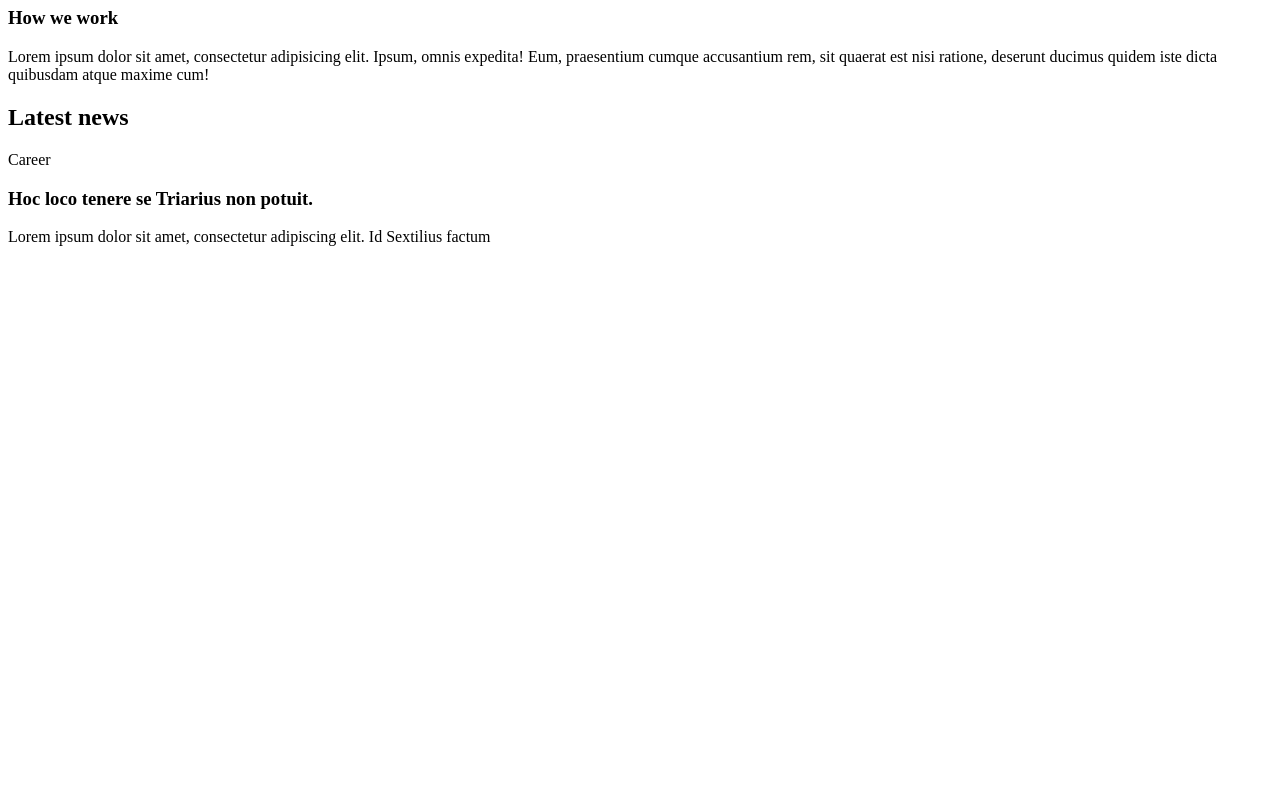
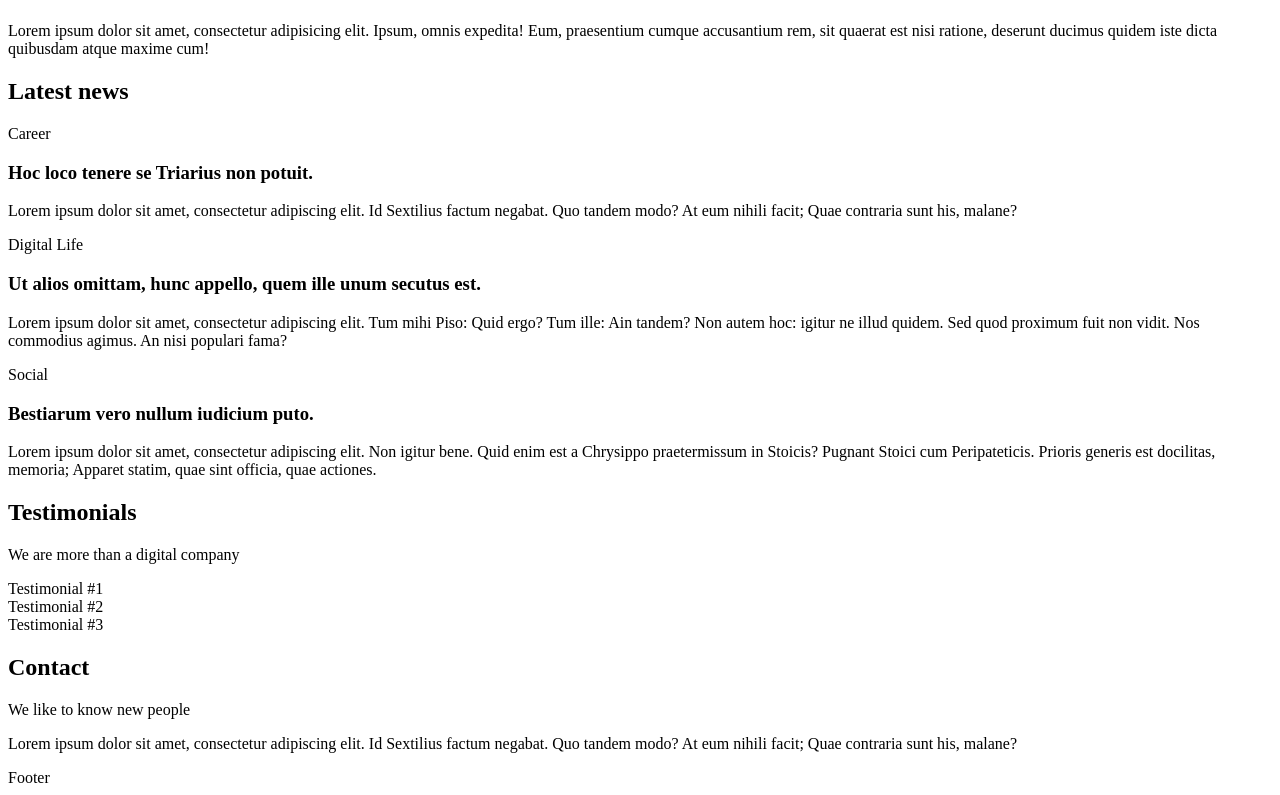
Before and after one commit to abdulaziz-saleh1/holbertonschool-web_front_end, a plain HTML site: page html_advanced/15-index.html in a window 1280 px wide. Shown: the part 956-1751 px from the top of the page. Before the commit the page ends 1218 px from the top, so only its background shows below. Drawn offline with Linux system fonts and the light colour scheme.

Commit message:
12 to 17

```diff
--- a/html_advanced/15-index.html
+++ b/html_advanced/15-index.html
@@ -11,20 +11,16 @@
 <body>
   <header>
     <div>
-        <span>Techium</span>
       <nav></nav>
     </div>
   </header>
-
   <main>
     <h1>Homepage</h1>
-
     <section>
       <div>
         <h2>We help you build your brand!</h2>
       </div>
     </section>
-
     <section>
       <div>
         <h2>Services</h2>
@@ -37,7 +33,6 @@
         <h3>Social Media</h3>
       </div>
     </section>
-
     <section>
       <div>
         <h2>Works</h2>
@@ -47,7 +42,6 @@
         <article><h3>Personal Brand</h3></article>
       </div>
     </section>
-
     <section>
       <div>
         <h2>About Us</h2>
@@ -60,11 +54,47 @@
         <p>Lorem ipsum dolor sit amet, consectetur adipisicing elit. Ipsum, omnis expedita! Eum, praesentium cumque accusantium rem, sit quaerat est nisi ratione, deserunt ducimus quidem iste dicta quibusdam atque maxime cum!</p>
       </div>
     </section>
-
     <section>
       <div>
         <h2>Latest news</h2>
         <article>
           <p>Career</p>
           <h3>Hoc loco tenere se Triarius non potuit.</h3>
-            <p>Lorem ipsum dolor sit amet, consectetur adipiscing elit. Id Sextilius factum
+          <p>Lorem ipsum dolor sit amet, consectetur adipiscing elit. Id Sextilius factum negabat. Quo tandem modo? At eum nihili facit; Quae contraria sunt his, malane?</p>
+        </article>
+        <article>
+          <p>Digital Life</p>
+          <h3>Ut alios omittam, hunc appello, quem ille unum secutus est.</h3>
+          <p>Lorem ipsum dolor sit amet, consectetur adipiscing elit. Tum mihi Piso: Quid ergo? Tum ille: Ain tandem? Non autem hoc: igitur ne illud quidem. Sed quod proximum fuit non vidit. Nos commodius agimus. An nisi populari fama?</p>
+        </article>
+        <article>
+          <p>Social</p>
+          <h3>Bestiarum vero nullum iudicium puto.</h3>
+          <p>Lorem ipsum dolor sit amet, consectetur adipiscing elit. Non igitur bene. Quid enim est a Chrysippo praetermissum in Stoicis? Pugnant Stoici cum Peripateticis. Prioris generis est docilitas, memoria; Apparet statim, quae sint officia, quae actiones.</p>
+        </article>
+      </div>
+    </section>
+    <section>
+      <div>
+        <h2>Testimonials</h2>
+        <p>We are more than a digital company</p>
+        <article>Testimonial #1</article>
+        <article>Testimonial #2</article>
+        <article>Testimonial #3</article>
+      </div>
+    </section>
+    <section>
+      <div>
+        <h2>Contact</h2>
+        <p>We like to know new people</p>
+        <p>Lorem ipsum dolor sit amet, consectetur adipiscing elit. Id Sextilius factum negabat. Quo tandem modo? At eum nihili facit; Quae contraria sunt his, malane?</p>
+      </div>
+    </section>
+  </main>
+  <footer>
+    <div>
+      Footer
+    </div>
+  </footer>
+</body>
+</html>
```
Also changed, not shown: html_advanced/12-index.html (+6 -19 lines), html_advanced/16-index.html (+13 -35 lines). Lines whose indentation alone changed are shown as unchanged.
